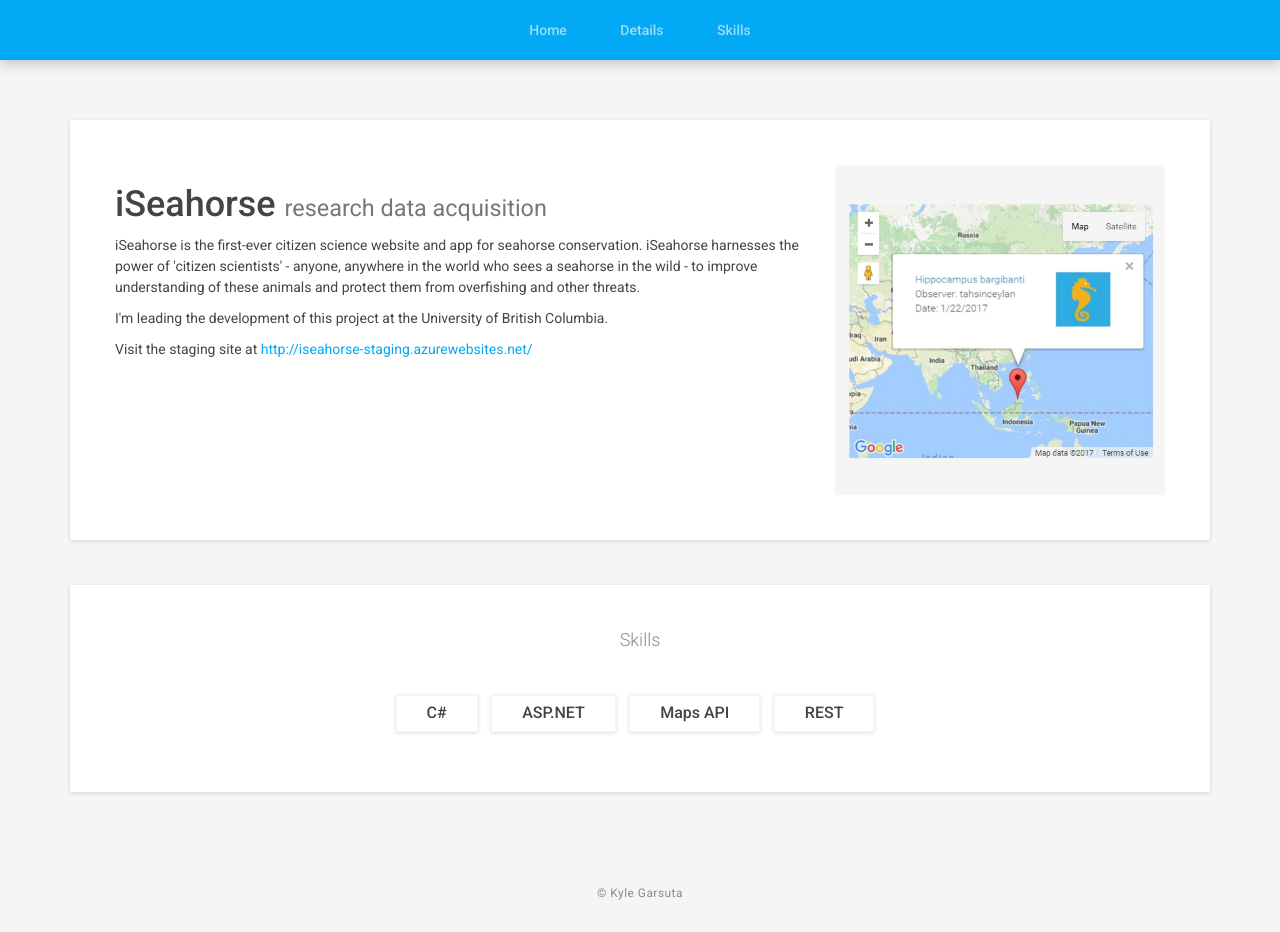
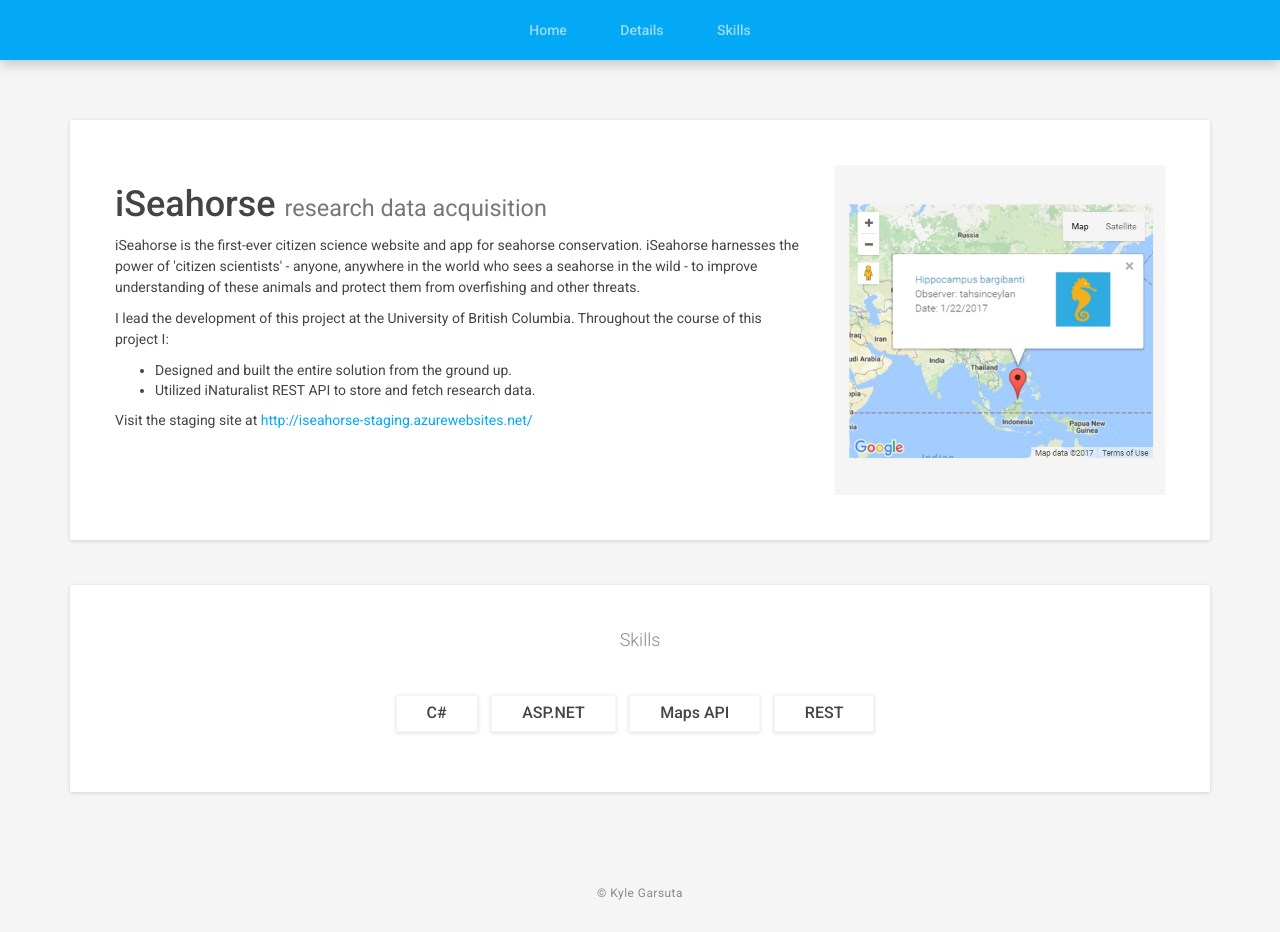
Before and after one commit to kgarsuta/kgarsuta.github.io, a Jekyll site: the page built from _posts/2012-05-01-iseahorse.html, in a window 1280 px wide and 932 px high. Built offline with Jekyll 4.4.1, drawn with Linux system fonts in a browser that asks for light colours.

Commit message:
Improve iSeahorse project page

```diff
--- a/_posts/2012-05-01-iseahorse.html
+++ b/_posts/2012-05-01-iseahorse.html
@@ -20,8 +20,12 @@ tags: [fullstack]
                     iSeahorse is the first-ever citizen science website and app for seahorse conservation. iSeahorse harnesses the power of 'citizen scientists' - anyone, anywhere in the world who sees a seahorse in the wild - to improve understanding of these animals and protect them from overfishing and other threats.
                 </p>
                 <p>
-                    I'm leading the development of this project at the University of British Columbia.
+                    I lead the development of this project at the University of British Columbia. Throughout the course of this project I:
                 </p>
+                <ul>
+                    <li>Designed and built the entire solution from the ground up.</li>
+                    <li>Utilized iNaturalist REST API to store and fetch research data.</li>
+                </ul>
 				<p>
 					Visit the staging site at <a href="http://iseahorse-staging.azurewebsites.net/" target="_blank">http://iseahorse-staging.azurewebsites.net/</a>
 				</p>
```
